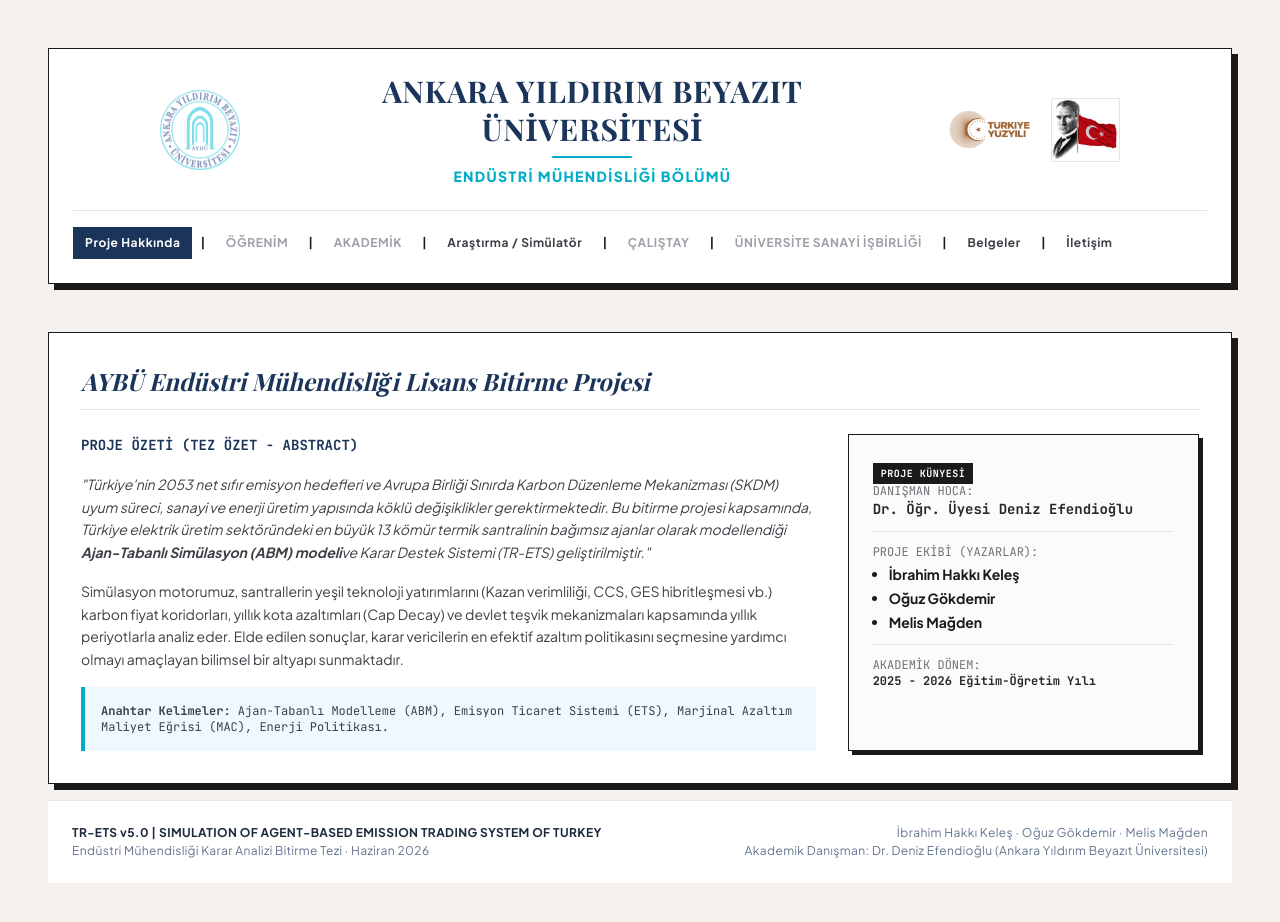
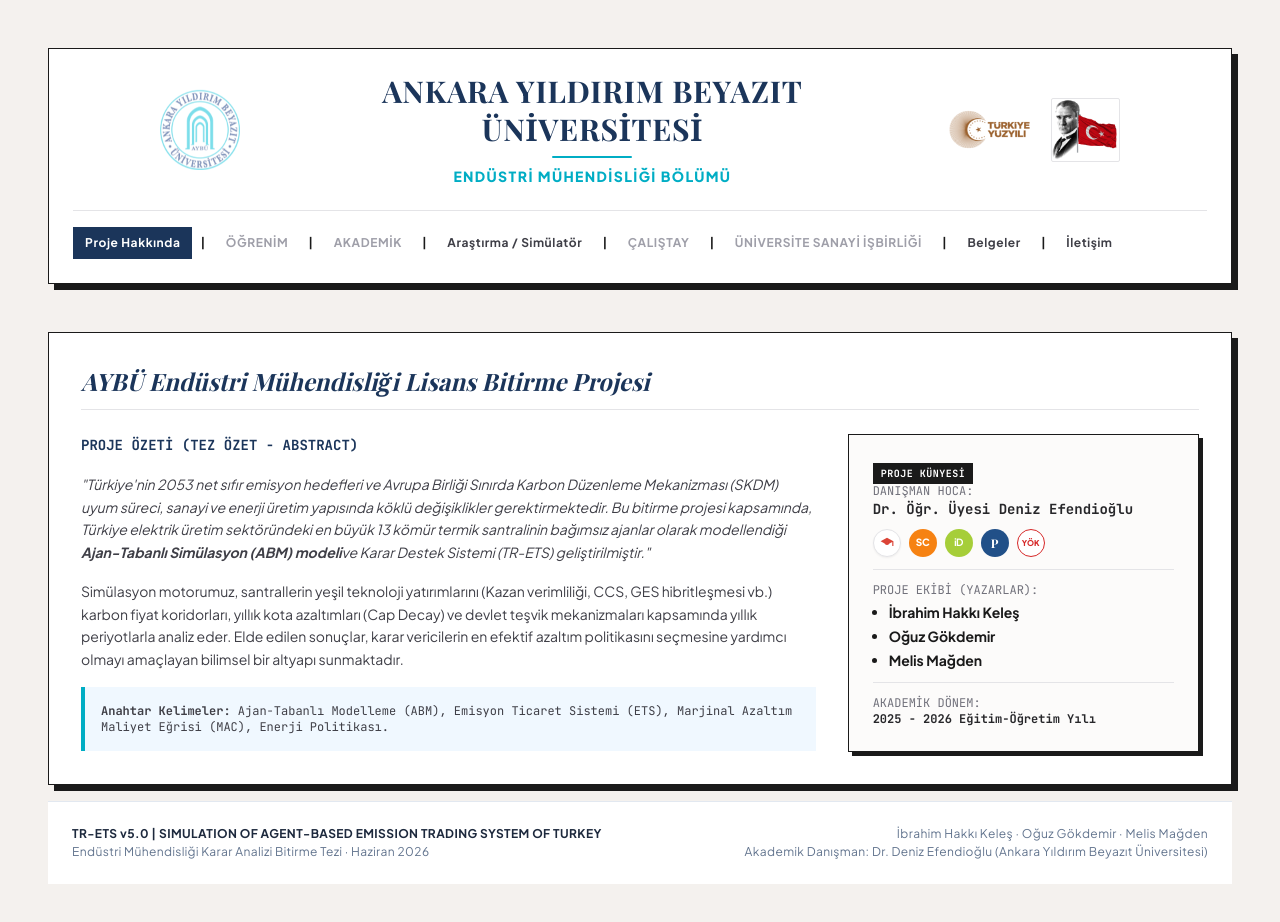
Before and after one commit to frydomesticus/tr-zero-web, a React (Vite) app: page / in a window 1280 px wide. Both pictures are taken after a click on the button "Proje Hakkında". Shown: the top 922 px of the page. Built offline with nearby package versions, Linux system fonts and the light colour scheme; a web font is replaced by a local one.

Commit message:
feat: add advisor academic profile links under name card in Proje Hakkında

```diff
--- a/src/App.tsx
+++ b/src/App.tsx
@@ -2086,7 +2086,66 @@
                 <div className="text-xs space-y-3 font-mono">
                   <div>
                     <span className="text-zinc-500 block">DANIŞMAN HOCA:</span>
-                    <strong className="text-zinc-800 text-sm">Dr. Öğr. Üyesi Deniz Efendioğlu</strong>
+                    <strong className="text-zinc-800 text-sm block">Dr. Öğr. Üyesi Deniz Efendioğlu</strong>
+                    <div className="flex items-center gap-2 mt-2.5">
+                      {/* Google Scholar */}
+                      <a
+                        href="https://scholar.google.com.tr/citations?user=yy93eAkAAAAJ"
+                        target="_blank"
+                        rel="noopener noreferrer"
+                        className="w-7 h-7 rounded-full bg-white border border-zinc-200 shadow-xs flex items-center justify-center transition-all hover:scale-115 hover:shadow-md"
+                        title="Google Akademik"
+                      >
+                        <svg viewBox="0 0 24 24" className="w-3.5 h-3.5 text-[#db4437] fill-current" xmlns="http://www.w3.org/2000/svg">
+                          <path d="M12 3L1 9l11 6 9-4.91V17h2V9L12 3z"/>
+                          <path d="M12 15.5c-2.21 0-4-1.79-4-4h8c0 2.21-1.79 4-4 4z" opacity="0.8"/>
+                        </svg>
+                      </a>
+
+                      {/* Scopus */}
+                      <a
+                        href="https://www.scopus.com/authid/detail.uri?authorId=57193789785"
+                        target="_blank"
+                        rel="noopener noreferrer"
+                        className="w-7 h-7 rounded-full bg-[#f68212] text-white flex items-center justify-center font-extrabold text-[10px] font-sans tracking-tight transition-all hover:scale-115 hover:shadow-md select-none"
+                        title="Scopus"
+                      >
+                        SC
+                      </a>
+
+                      {/* ORCID */}
+                      <a
+                        href="https://orcid.org/0000-0002-3710-9187"
+                        target="_blank"
+                        rel="noopener noreferrer"
+                        className="w-7 h-7 rounded-full bg-[#a6ce39] text-white flex items-center justify-center font-bold text-[10px] font-sans tracking-tighter transition-all hover:scale-115 hover:shadow-md select-none"
+                        title="ORCID"
+                      >
+                        iD
+                      </a>
+
+                      {/* Publons / Web of Science */}
+                      <a
+                        href="https://publons.com/researcher/HDO-1591-2022"
+                        target="_blank"
+                        rel="noopener noreferrer"
+                        className="w-7 h-7 rounded-full bg-[#215088] text-white flex items-center justify-center font-bold text-xs font-serif transition-all hover:scale-115 hover:shadow-md select-none"
+                        title="Publons / Web of Science"
+                      >
+                        P
+                      </a>
+
+                      {/* YÖKSİS */}
+                      <a
+                        href="https://akademik.yok.gov.tr/AkademikArama/AkademisyenGorevOgrenimBilgileri?islem=direct&authorId=B0C14696B5B1B59E"
+                        target="_blank"
+                        rel="noopener noreferrer"
+                        className="w-7 h-7 rounded-full bg-white border border-[#d62828] text-[#d62828] flex items-center justify-center font-extrabold text-[8px] font-sans transition-all hover:scale-115 hover:shadow-md select-none"
+                        title="YÖKSİS"
+                      >
+                        YÖK
+                      </a>
+                    </div>
                   </div>
                   <div className="h-px bg-zinc-200" />
                   <div>
```
